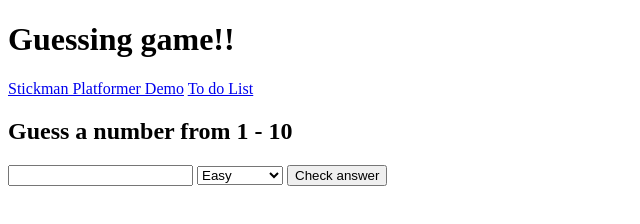
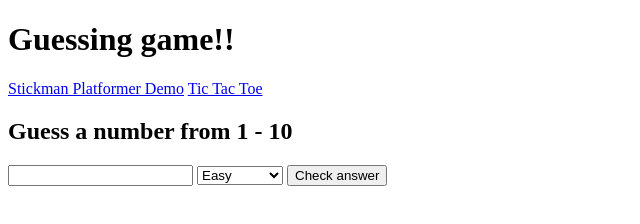
Before and after one commit to PetrosYoukhanna/PetrosYoukhanna.github.io, a plain HTML site: page guess/index.html in a window 1280 px wide. Shown: the full height of the page, 0-640 px from the left. Drawn offline with Linux system fonts and the light colour scheme.

Commit message:
Update index.html

```diff
--- a/guess/index.html
+++ b/guess/index.html
@@ -8,7 +8,7 @@
     <h1>Guessing game!!</h1>
     <nav>
       <a href="../stickmanplatformerdemo/">Stickman Platformer Demo</a>
-      <a href="../todolist/">To do List</a>
+      <a href="../tictactoe/">Tic Tac Toe</a>
     </nav>
     <h2 id="guessRange">Guess my number from 1 - 10</h2>
     <form name="myForm" onsubmit="return false;">
```
